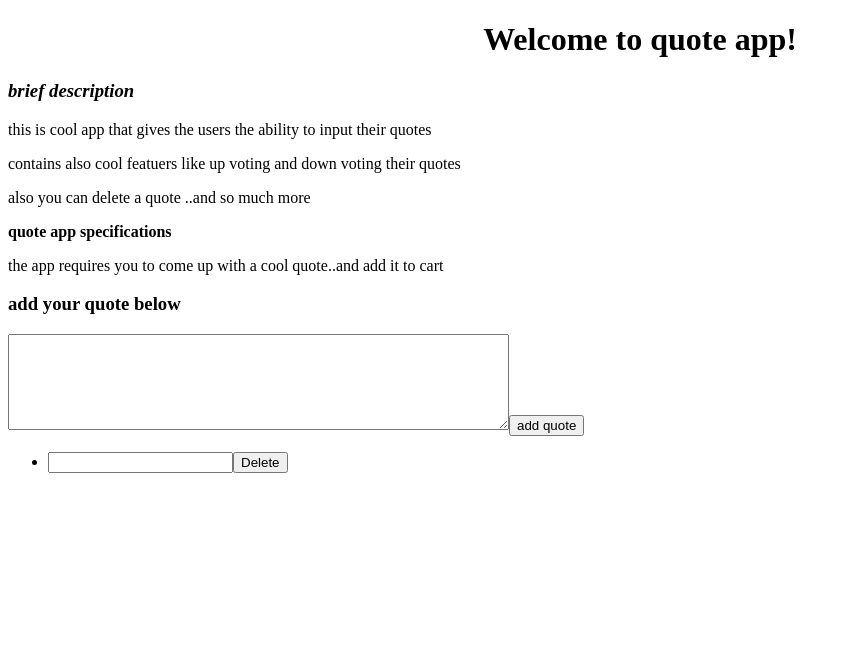
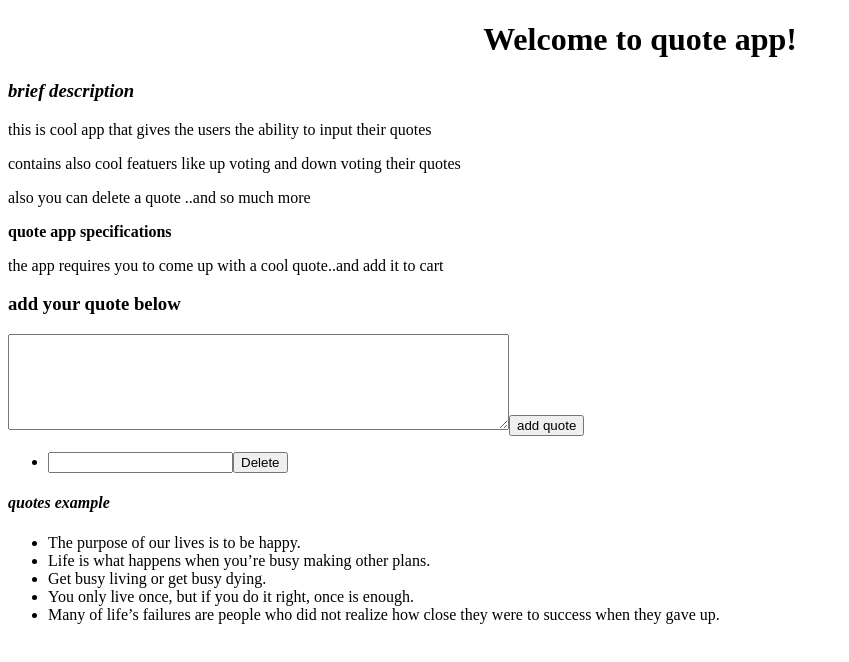
Before and after one commit to mishael254/Angular-IP-1, an Angular app in the folder quotes/: page / in a window 1280 px wide. Shown: the top 662 px of the page, without its empty margins (0-849 px from the left). Built offline with nearby package versions, Linux system fonts and the light colour scheme.

Commit message:
nest the child component quote inside the parent component app/component/html

```diff
--- a/quotes/src/app/app.component.html
+++ b/quotes/src/app/app.component.html
@@ -15,7 +15,7 @@
 
 </div>
 <div class="col-md-6">
-
+  <app-quote></app-quote>
 </div>
 
 </div>
```
